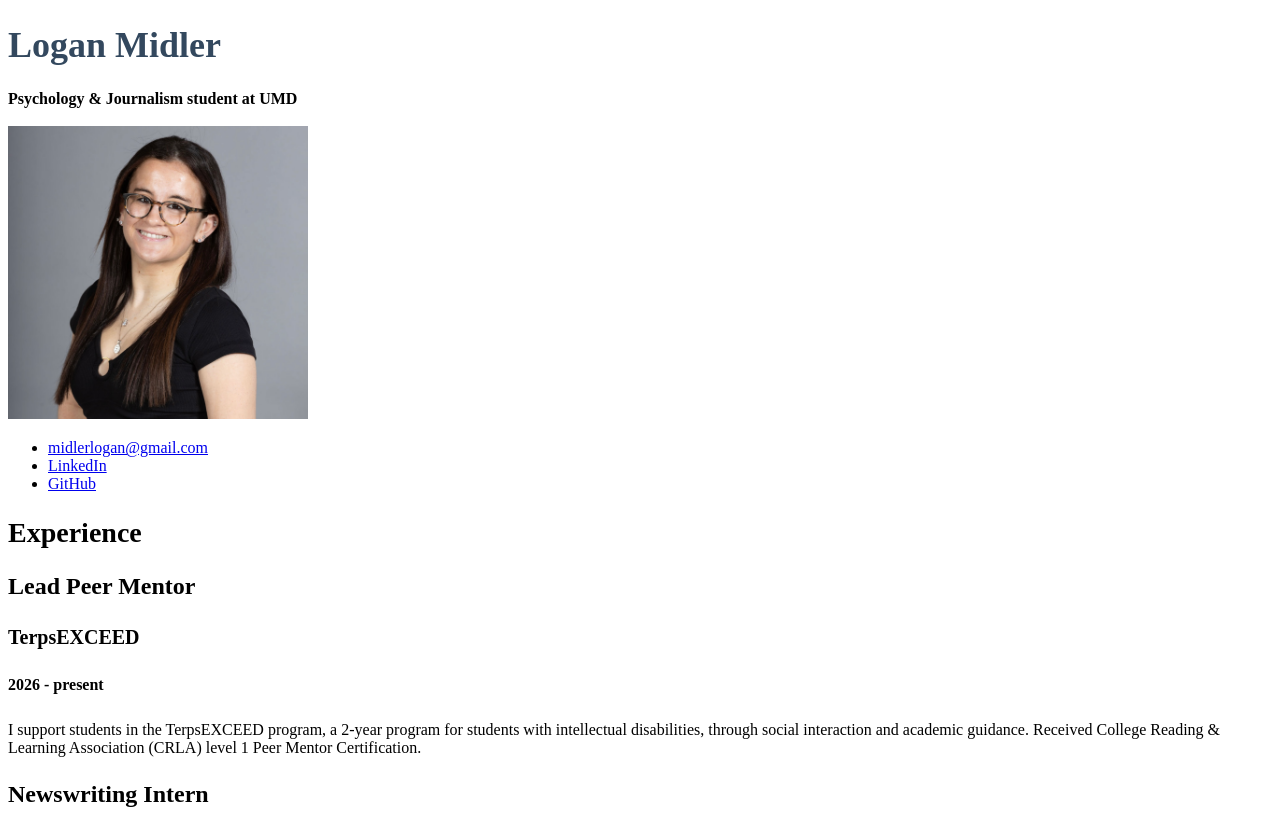
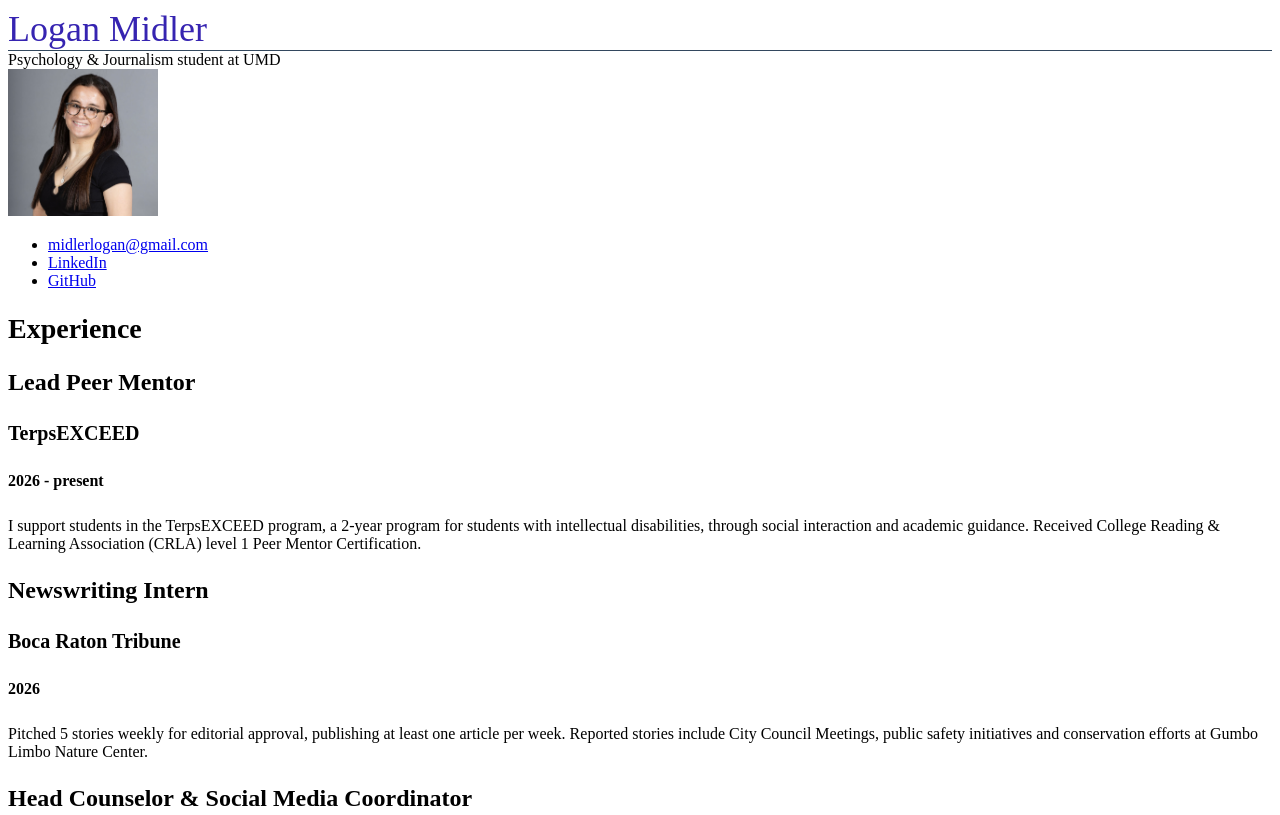
Before and after one commit to loganmidler24/lmidler-jour352, a plain HTML site: page index.html in a window 1280 px wide. Shown: the top 815 px of the page. Drawn offline with Linux system fonts and the light colour scheme.

Commit message:
Update index.html

```diff
--- a/index.html
+++ b/index.html
@@ -3,10 +3,15 @@
 <head>
     <title>Logan Midler Resume</title>
     <style>
-        h1 {
+        #name {
             font-size: 36px;
-            color: #33485e;
+            color: #3624b1;
+            border-bottom: 1px solid #33485e;
+            width: 60%
+            min-width; 300px;
+
         }
+
         h2 {
             font-size: 28px;
             color: #000000;
@@ -29,13 +34,12 @@
 <body>
     <!-- I built this myself!!! -->
 
-    <h1>Logan Midler</h1>
-    <strong>Psychology & Journalism student at UMD</strong>
-    <br><br>
+<div id="name">Logan Midler</div>
+<div id="title">Psychology & Journalism student at UMD</div>
 
-    <img src="IMG_0573.jpg" width="300" alt="Logan Midler Portrait">
+<img src="IMG_0573.jpg" width="150" alt="Logan Midler Portrait">
 
-      <ul>
+      <ul class="menu">
         <li><a href="mailto:midlerlogan@gmail.com">midlerlogan@gmail.com</a></li>
         <li><a href="https://www.linkedin.com/in/logan-midler-343b57335/" target="_blank">LinkedIn</a></li>
         <li><a href="https://github.com/loganmidler24/lmidler-jour352" target="_blank">GitHub</a></li>
```
